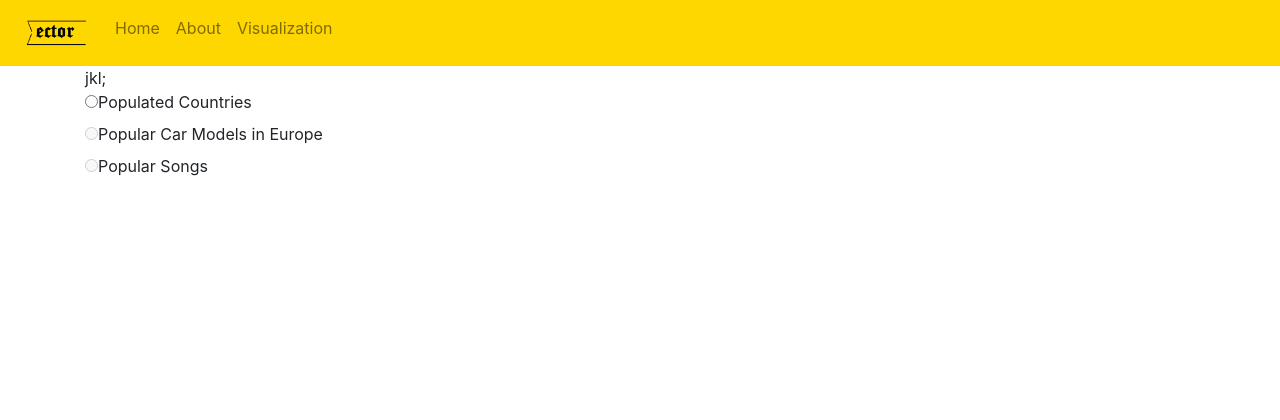
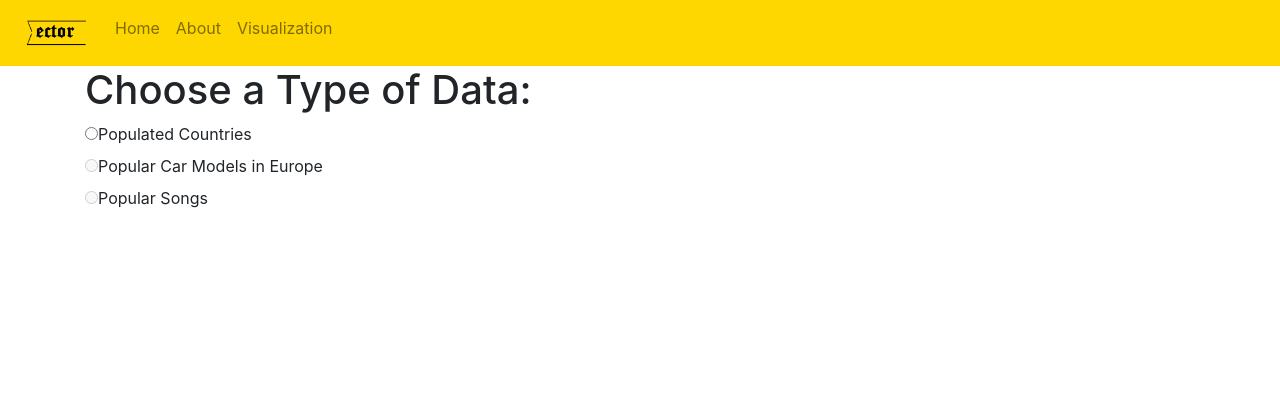
Before and after one commit to khinshankhan/Sector-Data_Visualization, a Flask app: page / in a window 1280 px wide. Shown: the top 420 px of the page. Run offline with Flask 2, Linux system fonts and the light colour scheme; some libraries are stand-ins or nearby versions.

Commit message:
Update home.html

```diff
--- a/templates/home.html
+++ b/templates/home.html
@@ -5,7 +5,7 @@ Home
 {% endblock %}
 
 {% block header %}
-jkl;
+<h1> Choose a Type of Data: </h1>
 {% endblock %}
 
 {% block content %}
```
